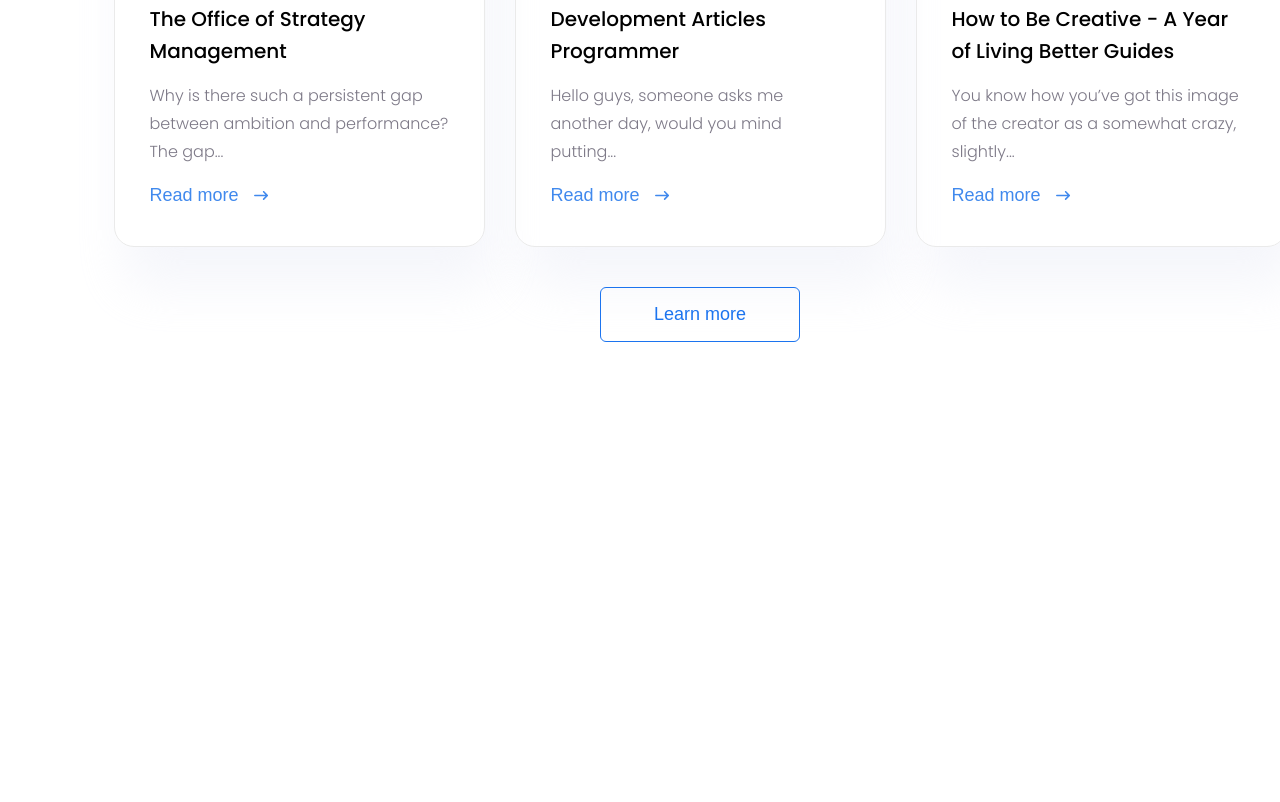
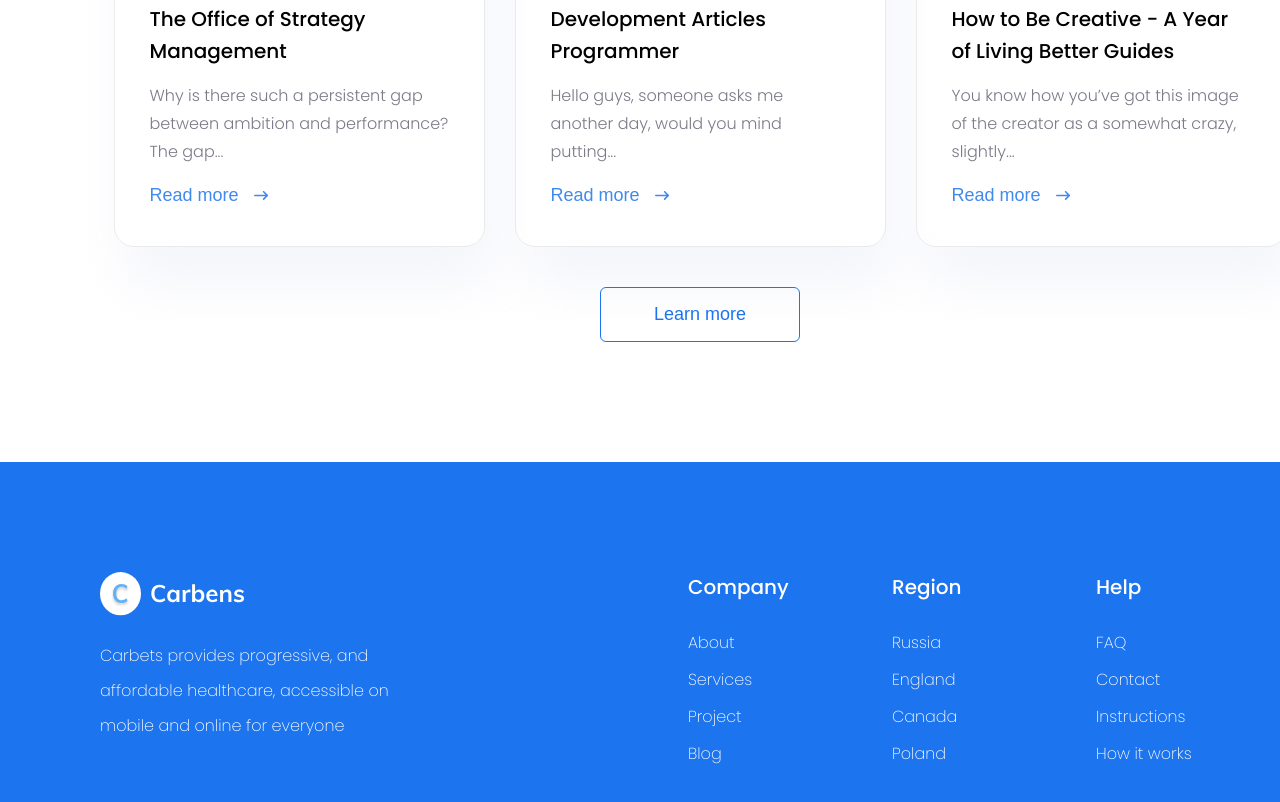
Before and after one commit to gerwld/Carbens-Landing-Page, a plain HTML site: page index.html in a window 1280 px wide. Shown: the part 2846-3648 px from the top of the page. Before the commit the page ends 3308 px from the top, so only its background shows below. Drawn offline with Linux system fonts and the light colour scheme.

Commit message:
Add grid footer

```diff
--- a/index.html
+++ b/index.html
@@ -13,7 +13,7 @@
       <div class="content-wrapper">
         <div class="header-block-1 clearfix">
           <div class="site-logo"><a href="#" alt="Logo" title="Go to Main"><img src="img/logo.svg"></a></div>
-          <nav class="navigation main-nav">
+          <nav class="navigation main-nav" role="navigation">
             <ul>
               <li class="current"><a href="index.html">Home</a></li>
               <li><a href="#">Services</a></li>
@@ -117,6 +117,40 @@
         </section>
       </div>
     </main>
-    <footer class="main-footer"></footer>
+    <footer class="main-footer">
+      <div class="footer-grid">
+        <div class="footer-info">
+          <div class="site-logo"><a href="#" alt="Logo" title="Carbens"><img src="img/logo-footer.svg"></a></div>
+          <p>Carbets provides progressive, and affordable healthcare, accessible on mobile and online for everyone</p>
+        </div>
+        <nav class="nav-footer nav-footer-1"  role="navigation">
+          <h4>Company</h4>
+          <ul>
+            <li><a href="#">About</a></li>
+            <li><a href="#">Services</a></li>
+            <li><a href="#">Project</a></li>
+            <li><a href="#">Blog</a></li>
+          </ul>
+        </nav>
+        <nav class="nav-footer nav-footer-2"  role="navigation">
+          <h4>Region</h4>
+          <ul>
+            <li><a href="#">Russia</a></li>
+            <li><a href="#">England</a></li>
+            <li><a href="#">Canada</a></li>
+            <li><a href="#">Poland</a></li>
+          </ul>
+      </nav>
+        <nav class="nav-footer nav-footer-3"  role="navigation">
+          <h4>Help</h4>
+          <ul>
+            <li><a href="#">FAQ</a></li>
+            <li><a href="#">Contact</a></li>
+            <li><a href="#">Instructions</a></li>
+            <li><a href="#">How it works</a></li>
+          </ul>
+        </nav>
+      </div>
+    </footer>
   </body>
 </html>
--- a/style.css
+++ b/style.css
@@ -380,3 +380,57 @@ p.sect-description {
 .article-block .article-pic img {
   cursor: pointer;
 }
+
+.main-footer {
+  background-color: #1C74EF;
+  padding-top: 110px;
+  min-height: 400px;
+  box-sizing: border-box;
+}
+
+.footer-info {
+  width: 300px;
+}
+
+.footer-info p {
+  font-weight: 200;
+  color: #fff;
+}
+
+.nav-footer a,
+.nav-footer h4 {
+  color: #fff;
+  text-decoration: none;
+}
+
+.nav-footer a {
+  font-size: 16px;
+  font-weight: 200;
+}
+
+.nav-footer a:hover {
+  text-decoration: underline;
+}
+
+.nav-footer ul {
+  margin: 0;
+  padding: 0;
+  list-style: none;
+}
+
+.nav-footer li {
+  margin-bottom: 10px;
+}
+
+.nav-footer h4 {
+  font-size: 20px;
+  font-weight: 500;
+  margin-top: 0;
+}
+
+.footer-grid {
+  display: grid;
+  grid-template-columns: 1fr 17% 17% 17%;
+  width: 1200px;
+  margin: 0 auto;
+}
```
Also changed, not shown: img/logo-footer.svg (added).
